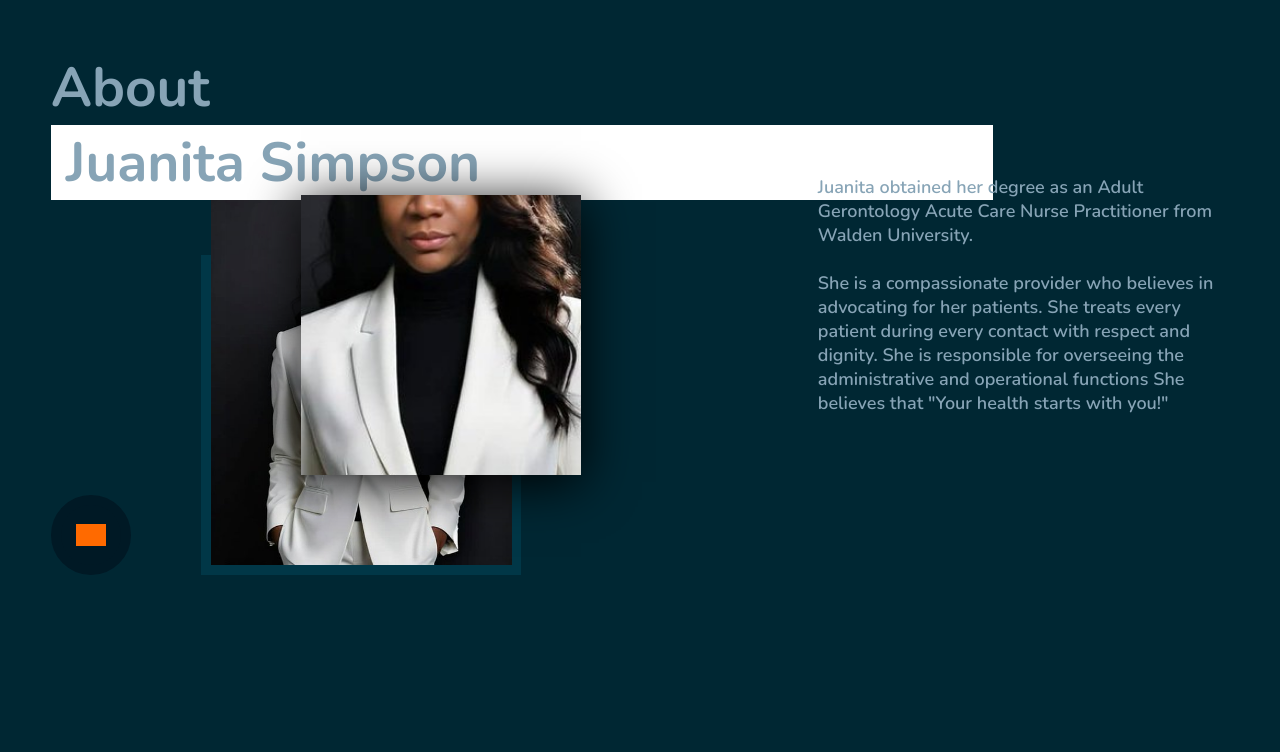
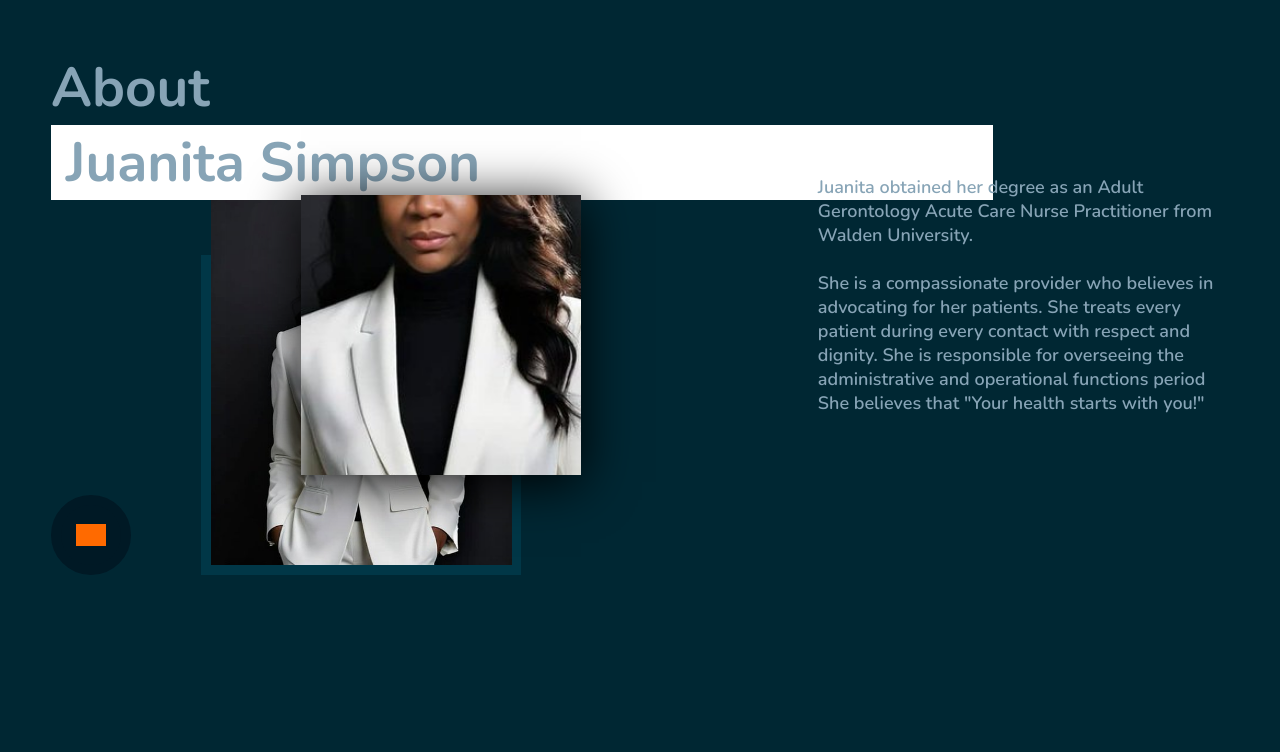
Before and after one commit to olamicreas/hc, a Flask app: page /about in a window 1280 px wide. Shown: the top 752 px of the page. Run offline with Flask 3, Linux system fonts and the light colour scheme; grey boxes are pictures that could not be loaded.

Commit message:
Update about.html

```diff
--- a/templates/about.html
+++ b/templates/about.html
@@ -274,7 +274,7 @@ img {
                       She is a
 compassionate provider who believes in
 advocating for her patients. She treats
-every patient during every contact with respect and dignity. She is responsible for overseeing the administrative and operational functions She believes that
+every patient during every contact with respect and dignity. She is responsible for overseeing the administrative and operational functions period She believes that
 "Your health starts with you!"
 </div>
                   </div>
```
